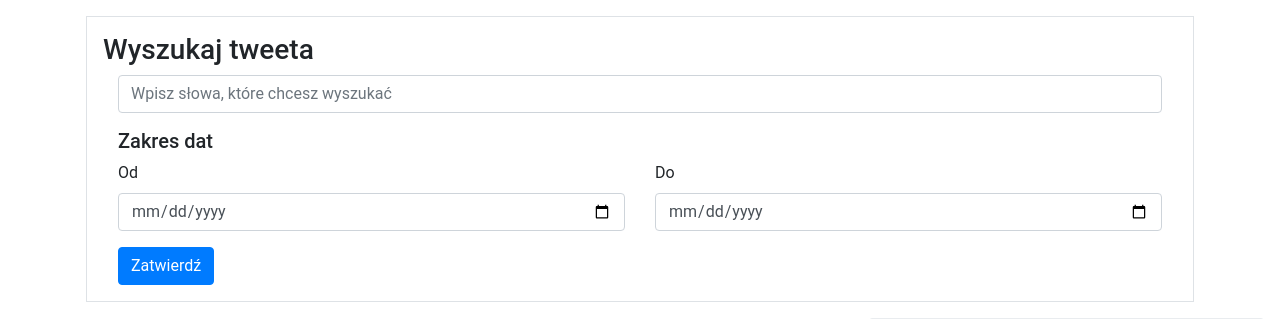
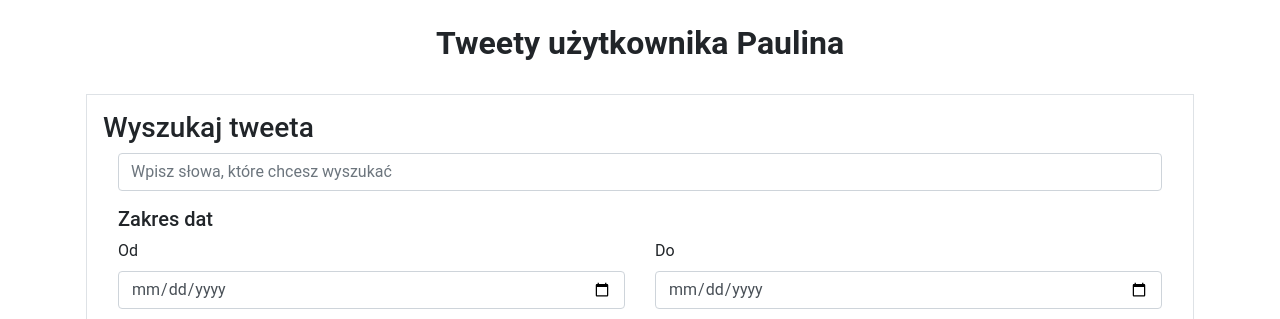
Before and after one commit to JakubRaban/covid-tweet-analysis, a Flask app: page /user-tweets in a window 1280 px wide. Shown: the part 56-375 px from the top of the page. Run offline with Flask 2, Linux system fonts and the light colour scheme; data that the repository does not hold is empty; some libraries are stand-ins or nearby versions.

Commit message:
Page title

```diff
--- a/templates/usertweets.html
+++ b/templates/usertweets.html
@@ -1,6 +1,9 @@
 {% extends "base.html" %}
 {% block title %}Tweety użytkownika{% endblock %}
 {% block content %}
+    <h2 class="text-center mt-4 mb-3 font-weight-bold">
+        Tweety użytkownika Paulina
+    </h2>
     <div class="container-xl p-3">
         <div class="container border p-3">
             <h3>Wyszukaj tweeta</h3>
```
